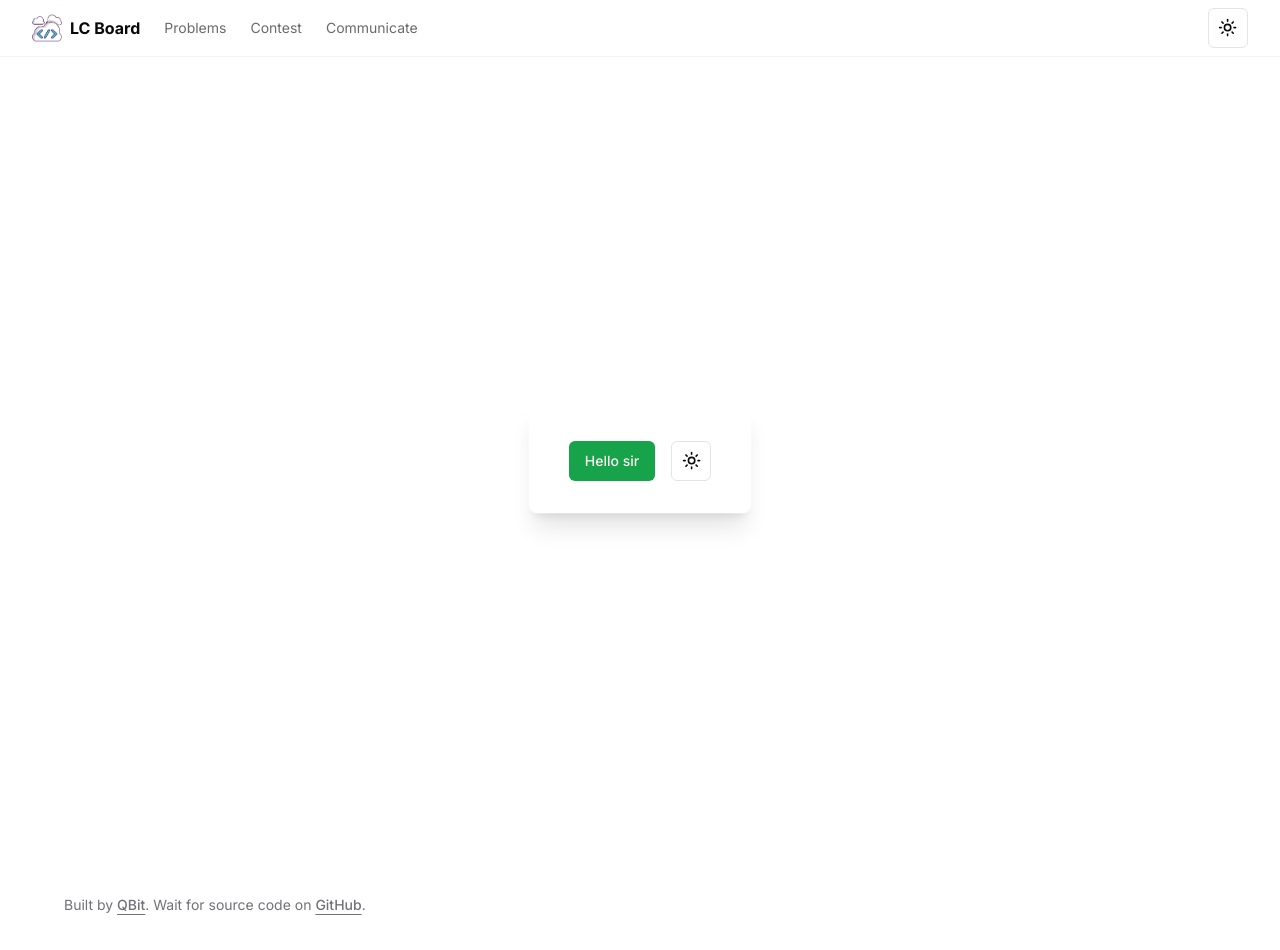
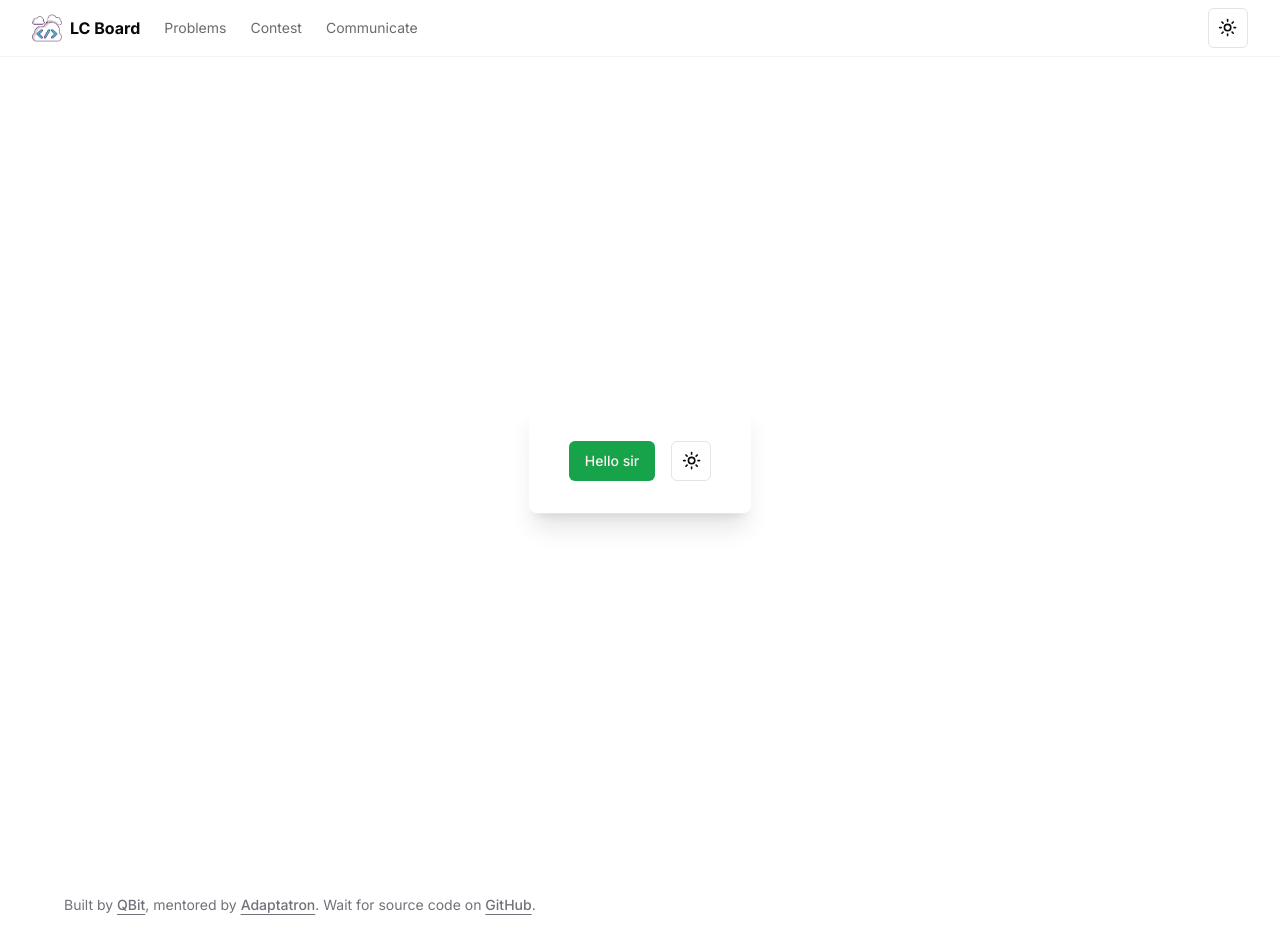
Before and after one commit to Indrajeet-S/leetcode-board, a Next.js app: page / in a window 1280 px wide. Shown: the top 950 px of the page. Built offline with nearby package versions, Linux system fonts and the light colour scheme.

Commit message:
Mentioned guide name in footer

```diff
--- a/components/site-footer.tsx
+++ b/components/site-footer.tsx
@@ -1,17 +1,25 @@
-
 export function SiteFooter() {
   return (
     <footer className="py-6 md:px-8 md:py-0">
       <div className="container flex flex-col items-center justify-between gap-4 md:h-24 md:flex-row">
         <p className="text-balance text-center text-sm leading-loose text-muted-foreground md:text-left">
-            Built by {" "}
+          Built by{" "}
           <a
-              href = "https://twitter.com/QBit__"
+            href="https://twitter.com/QBit__"
             target="_blank"
             rel="noreferrer"
             className="font-medium underline underline-offset-4"
           >
             QBit
+          </a>
+          , mentored by{" "}
+          <a
+            href="https://twitter.com/adaptatron"
+            target="_blank"
+            rel="noreferrer"
+            className="font-medium underline underline-offset-4"
+          >
+            Adaptatron
           </a>
           . Wait for source code on{" "}
           <a
@@ -26,5 +34,5 @@ export function SiteFooter() {
         </p>
       </div>
     </footer>
-    )
+  );
 }
```
Lines whose indentation alone changed are shown as unchanged.
